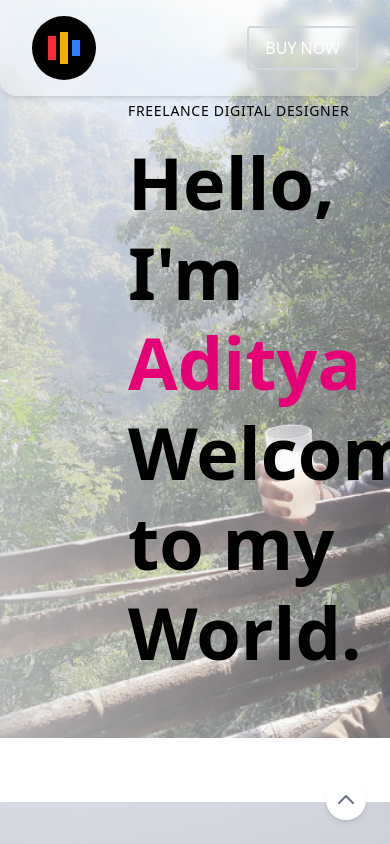
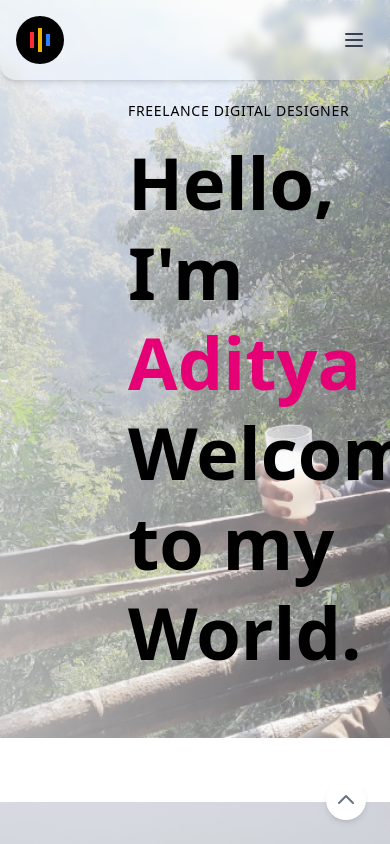
Before and after one commit to adityabhat09/portfolio, a React (Vite) app in the folder vite-project/: page / in a window 390 px wide. Shown: the top 844 px of the page. Built offline with nearby package versions, Linux system fonts and the light colour scheme.

Commit message:
navbar responsive

```diff
--- a/vite-project/src/pages/components/Navbar.jsx
+++ b/vite-project/src/pages/components/Navbar.jsx
@@ -1,21 +1,28 @@
+import { useState } from "react";
 import { Link } from "react-router-dom";
-import { Facebook, Linkedin, Instagram, Twitter } from "lucide-react";
+import { Facebook, Linkedin, Instagram, Twitter, Menu, X } from "lucide-react";
 
 const Navbar = () => {
+  const [isMenuOpen, setIsMenuOpen] = useState(false);
+
+  const toggleMenu = () => {
+    setIsMenuOpen(!isMenuOpen);
+  };
+
   return (
-    <nav className=" rounded-b-2xl fixed top-0 left-0 w-full z-50 bg-white/20 backdrop-blur-xs shadow-md">
-      <div className="w-full flex justify-between items-center px-8 py-4">
+    <nav className="rounded-b-2xl fixed top-0 left-0 w-full z-50 bg-white/20 backdrop-blur-xs shadow-md">
+      <div className="w-full flex justify-between items-center px-4 sm:px-6 lg:px-8 py-4">
 
         {/* Logo */}
         <div className="flex items-center">
           <div className="bg-black rounded-full p-2 mr-4">
-            <div className="flex items-center justify-center h-12 w-12 rounded-full overflow-hidden">
-              <div className="bg-red-500 h-6 w-2 mx-0.5"></div>
-              <div className="bg-yellow-500 h-8 w-2 mx-0.5"></div>
-              <div className="bg-blue-500 h-4 w-2 mx-0.5"></div>
+            <div className="flex items-center justify-center h-8 w-8 sm:h-10 sm:w-10 md:h-12 md:w-12 rounded-full overflow-hidden">
+              <div className="bg-red-500 h-4 w-1 sm:h-6 sm:w-2 mx-0.5"></div>
+              <div className="bg-yellow-500 h-6 w-1 sm:h-8 sm:w-2 mx-0.5"></div>
+              <div className="bg-blue-500 h-3 w-1 sm:h-4 sm:w-2 mx-0.5"></div>
             </div>
           </div>
-          <nav className="hidden md:flex space-x-8">
+          <nav className="hidden md:flex space-x-4 lg:space-x-8">
             <Link to="/" className="font-medium">Home</Link>
             <Link to="/service" className="font-medium">Service</Link>
             <Link to="/about" className="font-medium">About</Link>
@@ -26,16 +33,50 @@ const Navbar = () => {
         </div>
 
         {/* Right Side - Social & CTA */}
-        <div className="flex items-center space-x-6">
-          <div className="hidden md:flex items-center space-x-4">
-            <a href="#" aria-label="Facebook"><Facebook size={20} /></a>
-            <a href="#" aria-label="LinkedIn"><Linkedin size={20} /></a>
-            <a href="#" aria-label="Instagram"><Instagram size={20} /></a>
-            <a href="#" aria-label="Twitter"><Twitter size={20} /></a>
+        <div className="flex items-center space-x-2 sm:space-x-4 lg:space-x-6">
+          <div className="hidden md:flex items-center space-x-3 lg:space-x-4">
+            <a href="#" aria-label="Facebook"><Facebook size={18} className="hover:text-blue-600" /></a>
+            <a href="#" aria-label="LinkedIn"><Linkedin size={18} className="hover:text-blue-700" /></a>
+            <a href="#" aria-label="Instagram"><Instagram size={18} className="hover:text-pink-600" /></a>
+            <a href="#" aria-label="Twitter"><Twitter size={18} className="hover:text-blue-400" /></a>
           </div>
-          <button className="border border-gray-300 border-2 px-4 py-2 rounded text-white">BUY NOW</button>
+          <button className="hidden sm:block border border-gray-300 border-2 px-3 py-1.5 md:px-4 md:py-2 rounded text-gray-800 hover:bg-gray-100 transition-colors">BUY NOW</button>
+
+          {/* Mobile menu button */}
+          <button
+            className="md:hidden p-2 text-gray-700 focus:outline-none"
+            onClick={toggleMenu}
+            aria-label="Toggle menu"
+          >
+            {isMenuOpen ? <X size={24} /> : <Menu size={24} />}
+          </button>
         </div>
       </div>
+
+      {/* Mobile Menu */}
+      {isMenuOpen && (
+        <div className="md:hidden bg-white shadow-lg rounded-b-lg">
+          <div className="flex flex-col px-4 pt-2 pb-4 space-y-3">
+            <Link to="/" className="font-medium py-2 px-3 hover:bg-gray-100 rounded">Home</Link>
+            <Link to="/service" className="font-medium py-2 px-3 hover:bg-gray-100 rounded">Service</Link>
+            <Link to="/about" className="font-medium py-2 px-3 hover:bg-gray-100 rounded">About</Link>
+            <Link to="/pages" className="font-medium py-2 px-3 hover:bg-gray-100 rounded">Pages</Link>
+            <Link to="/blocks" className="font-medium py-2 px-3 hover:bg-gray-100 rounded">Blocks</Link>
+            <Link to="/contact" className="font-medium py-2 px-3 hover:bg-gray-100 rounded">Contact</Link>
+
+            {/* Mobile Social Links */}
+            <div className="flex items-center space-x-4 py-2 px-3">
+              <a href="#" aria-label="Facebook"><Facebook size={20} className="hover:text-blue-600" /></a>
+              <a href="#" aria-label="LinkedIn"><Linkedin size={20} className="hover:text-blue-700" /></a>
+              <a href="#" aria-label="Instagram"><Instagram size={20} className="hover:text-pink-600" /></a>
+              <a href="#" aria-label="Twitter"><Twitter size={20} className="hover:text-blue-400" /></a>
+            </div>
+
+            {/* Mobile CTA Button */}
+            <button className="border border-gray-300 border-2 px-4 py-2 rounded text-gray-800 hover:bg-gray-100 transition-colors mx-3 my-2">BUY NOW</button>
+          </div>
+        </div>
+      )}
     </nav>
   );
 };
```
